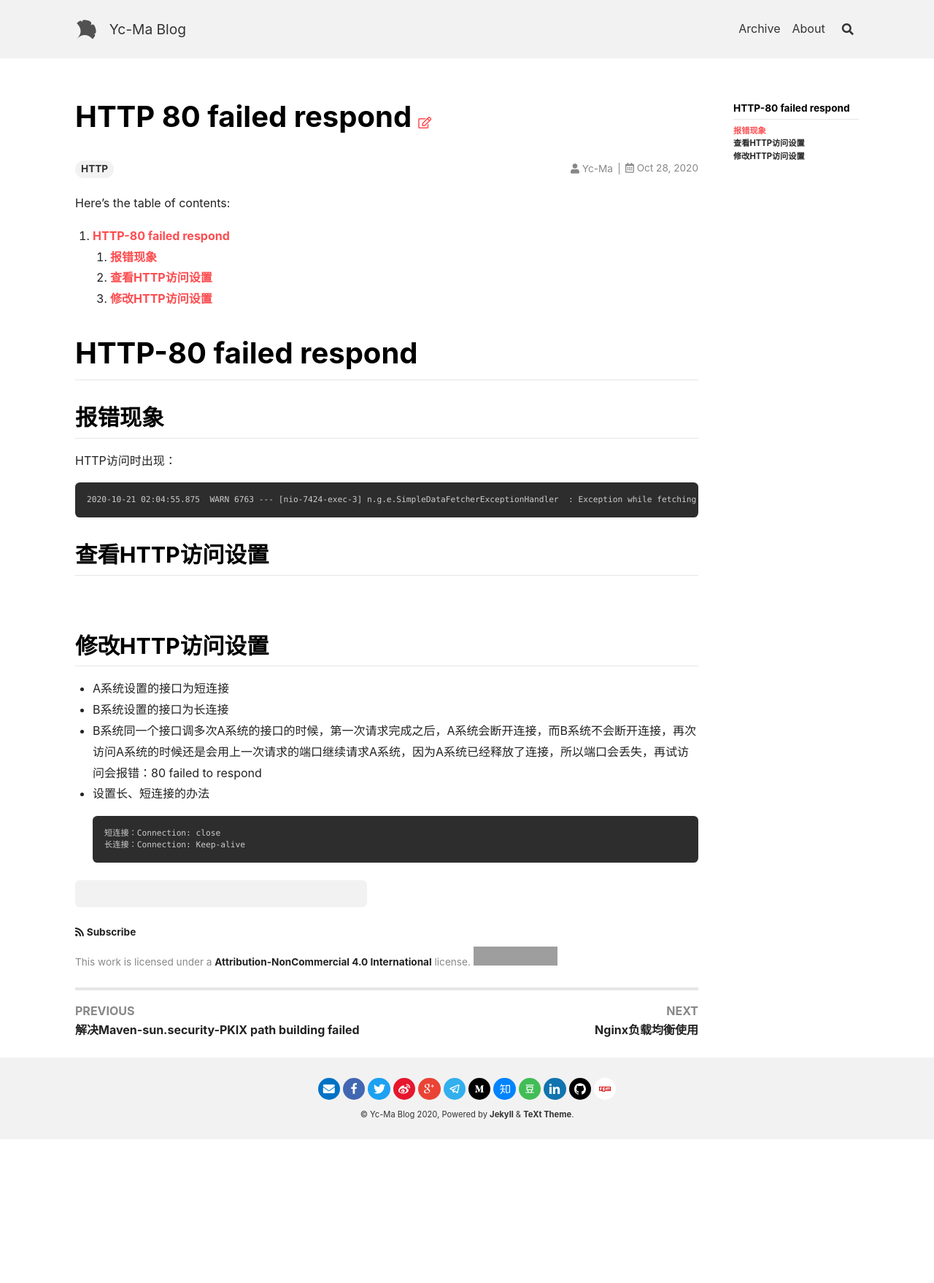
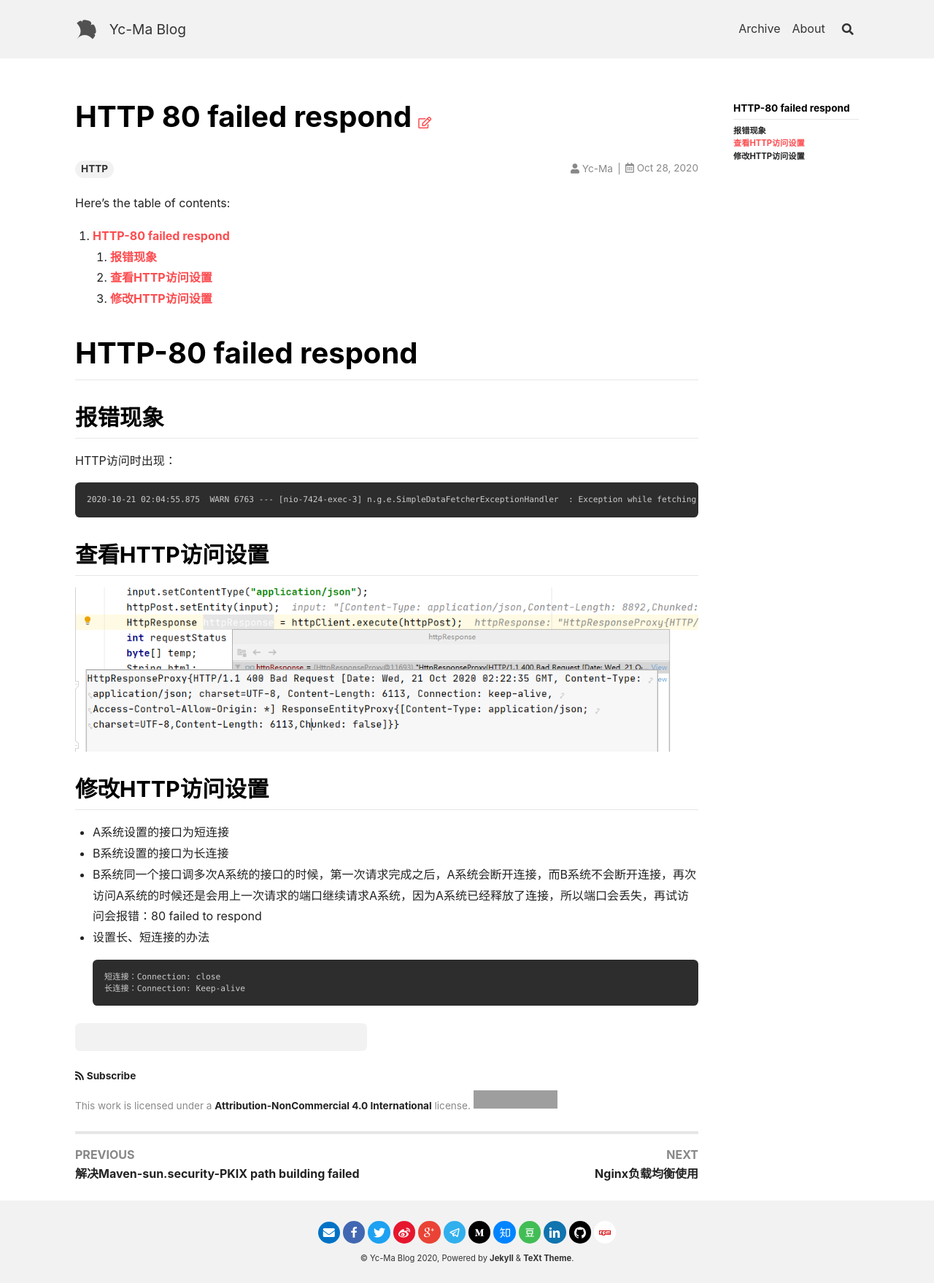
Before and after one commit to crazyyanchao/blog, a Jekyll site: the page built from _posts/2020-10-28-HTTP 80 failed respond.md, in a window 1280 px wide. Shown: the whole page at 73% size. Built offline with Jekyll 4.4.1, drawn with Linux system fonts in a browser that asks for light colours; nearby versions of some CDN libraries; comment, search, counter and statistics services are not loaded; before the commit the page ends 1561 px from its top, so only the background shows below that; grey boxes are pictures that could not be loaded.

````diff
--- a/_posts/2020-10-28-HTTP 80 failed respond.md
+++ b/_posts/2020-10-28-HTTP 80 failed respond.md
@@ -20,7 +20,7 @@ HTTP访问时出现：
 ```
 
 ## 查看HTTP访问设置
-![](_v_images/20201021102704595_17137.png)
+![](https://raw.githubusercontent.com/crazyyanchao/blog/master/images/2020/10/2020-10-28-HTTP%2080%20failed%20respond/20201021102704595_17137.png)
 
 ## 修改HTTP访问设置
 - A系统设置的接口为短连接
````
